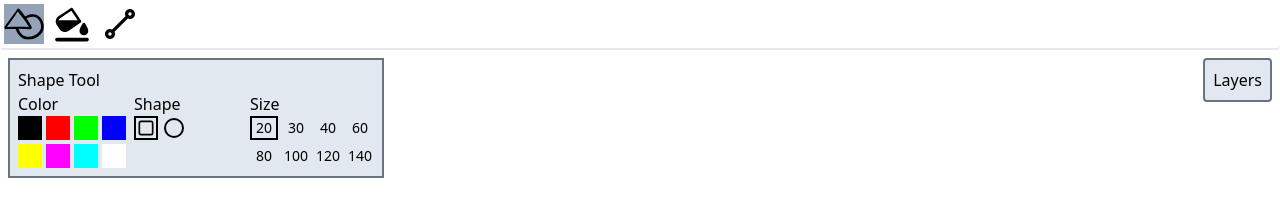
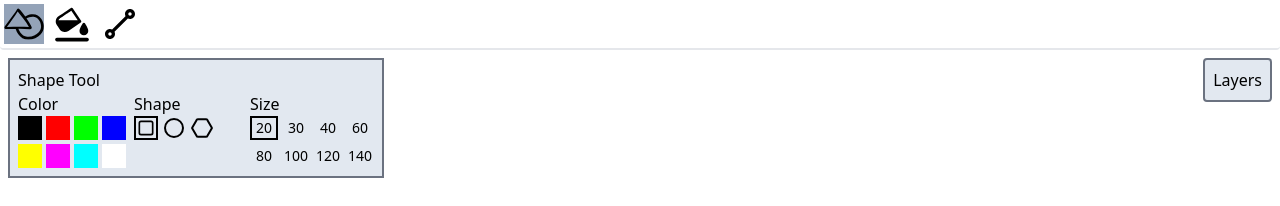
Before and after one commit to ccyccyccy/mypaint, a React app: page / in a window 1280 px wide. Both pictures are taken after a click on the element 24 px from the left and 24 px from the top of the page. Shown: the top 206 px of the page. Built offline with nearby package versions, Linux system fonts and the light colour scheme; the HTML template or start-up script is replaced by a standard one.

Commit message:
add hexagon

```diff
--- /dev/null
+++ b/src/assets/icons/HexagonOutlineIcon.tsx
@@ -0,0 +1,23 @@
+export const HexagonOutlineIcon = (props) => (
+  <svg
+    viewBox="0 0 24 24"
+    fill="none"
+    xmlns="http://www.w3.org/2000/svg"
+    {...props}
+  >
+    <g id="SVGRepo_bgCarrier" strokeWidth={0} />
+    <g
+      id="SVGRepo_tracerCarrier"
+      strokeLinecap="round"
+      strokeLinejoin="round"
+    />
+    <g id="SVGRepo_iconCarrier">
+      <path
+        d="M2.46148 12.8001C2.29321 12.5087 2.20908 12.3629 2.17615 12.208C2.14701 12.0709 2.14701 11.9293 2.17615 11.7922C2.20908 11.6373 2.29321 11.4915 2.46148 11.2001L6.53772 4.13984C6.70598 3.8484 6.79011 3.70268 6.90782 3.5967C7.01196 3.50293 7.13465 3.43209 7.26793 3.38879C7.41856 3.33984 7.58683 3.33984 7.92336 3.33984H16.0758C16.4124 3.33984 16.5806 3.33984 16.7313 3.38879C16.8645 3.43209 16.9872 3.50293 17.0914 3.5967C17.2091 3.70268 17.2932 3.8484 17.4615 4.13984L21.5377 11.2001C21.706 11.4915 21.7901 11.6373 21.823 11.7922C21.8522 11.9293 21.8522 12.0709 21.823 12.208C21.7901 12.3629 21.706 12.5087 21.5377 12.8001L17.4615 19.8604C17.2932 20.1518 17.2091 20.2975 17.0914 20.4035C16.9872 20.4973 16.8645 20.5681 16.7313 20.6114C16.5806 20.6604 16.4124 20.6604 16.0758 20.6604H7.92336C7.58683 20.6604 7.41856 20.6604 7.26793 20.6114C7.13465 20.5681 7.01196 20.4973 6.90782 20.4035C6.79011 20.2975 6.70598 20.1518 6.53772 19.8604L2.46148 12.8001Z"
+        stroke="#000000"
+        strokeWidth={2}
+        strokeLinejoin="round"
+      />
+    </g>
+  </svg>
+);
--- a/src/components/tools/ShapeTool/index.ts
+++ b/src/components/tools/ShapeTool/index.ts
@@ -16,12 +16,25 @@ export const ShapeTool: GenericTool<ShapeToolData, typeof shapeToolStore> = {
     ctx.fillStyle = color;
     switch (shape) {
       case 'square':
-        ctx.fillRect(x, y, length, length);
+        ctx.fillRect(x - length / 2, y - length / 2, length, length);
         break;
       case 'circle':
         ctx.beginPath();
         ctx.arc(x, y, length / 2, 0, Math.PI * 2);
         ctx.fill();
+        break;
+      case 'hexagon':
+        ctx.beginPath();
+        ctx.moveTo(x - length / 4, y - length / 2);
+        ctx.lineTo(x + length / 4, y - length / 2);
+        ctx.lineTo(x + length / 2, y);
+        ctx.lineTo(x + length / 4, y + length / 2);
+        ctx.lineTo(x - length / 4, y + length / 2);
+        ctx.lineTo(x - length / 2, y);
+        ctx.fill();
+        break;
+      default:
+        return;
     }
   },
 };
--- a/src/components/tools/ShapeTool/store.ts
+++ b/src/components/tools/ShapeTool/store.ts
@@ -1,6 +1,7 @@
 import { makeAutoObservable } from 'mobx';
 import { SquareOutlineIcon } from '../../../assets/icons/SquareOutlineIcon';
 import { CircleOutlineIcon } from '../../../assets/icons/CircleOutlineIcon';
+import { HexagonOutlineIcon } from '../../../assets/icons/HexagonOutlineIcon';
 
 class ShapeToolStore {
   data: ShapeToolData = {
@@ -29,6 +30,9 @@ export const Shape = {
   circle: {
     Icon: CircleOutlineIcon,
   },
+  hexagon: {
+    Icon: HexagonOutlineIcon,
+  },
 } as const;
 
 export const shapeToolStore = new ShapeToolStore();
```
